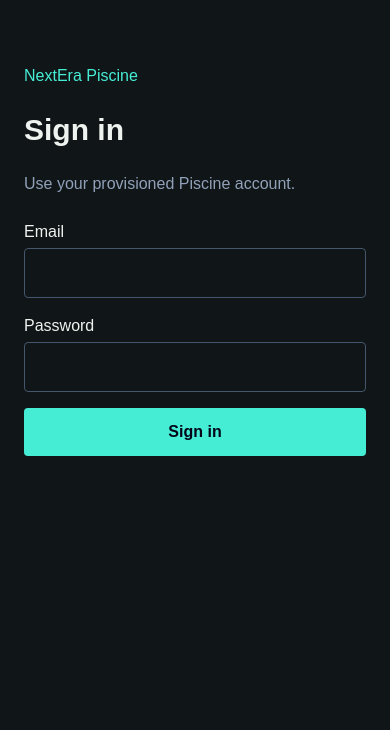
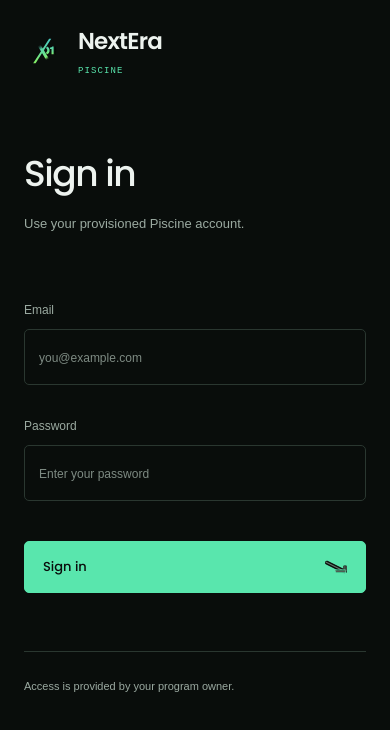
Before and after one commit to infoNextera2020/nextera-piscine, a Next.js app in the folder apps/web/: page /login in a window 390 px wide. Shown: the top 730 px of the page. Built offline with nearby package versions, Linux system fonts and the light colour scheme; a web font is replaced by a local one.

Commit message:
Apply approved sign-in and access presentation

```diff
--- a/apps/web/app/access-denied/page.tsx
+++ b/apps/web/app/access-denied/page.tsx
@@ -1,12 +1,9 @@
 import Link from 'next/link';
 import { logout } from '../login/actions';
-
-const messages = {
-  NOT_PROVISIONED:
-    'Your identity is authenticated, but a NextEra account has not been provisioned. Contact your operator.',
-  INACTIVE: 'Your NextEra account is inactive. Contact your operator.',
-  FORBIDDEN: 'Your NextEra role does not allow access to this page.',
-};
+import { AccessSurface } from '../../components/learning/access-surface';
+import { HairlineIcon } from '../../components/learning/hairline-icon';
+import { accessDeniedState } from '../../lib/learning/access-state';
+import s from '../../components/learning/access.module.css';
 
 export default async function AccessDeniedPage({
   searchParams,
@@ -14,19 +11,22 @@ export default async function AccessDeniedPage({
   searchParams: Promise<{ reason?: string }>;
 }) {
   const { reason } = await searchParams;
-  const code =
-    reason && Object.hasOwn(messages, reason) ? (reason as keyof typeof messages) : 'FORBIDDEN';
+  const state = accessDeniedState(reason);
   return (
-    <main className="mx-auto max-w-xl space-y-6 px-6 py-16">
-      <h1 className="text-3xl font-semibold">Access denied</h1>
-      <p>{messages[code]}</p>
-      <p className="font-mono text-sm">{code}</p>
-      <Link href="/app" className="block text-teal-300">
-        Return to app
+    <AccessSurface>
+      <HairlineIcon name="gate" size={38} />
+      <p className={s.eyebrow}>Access denied</p>
+      <h1>This workspace is unavailable</h1>
+      <p className={s.description}>{state.message}</p>
+      <p className={s.reason}>{state.code}</p>
+      <Link href="/app" className={s.secondary}>
+        Return to Home <HairlineIcon name="arrow" />
       </Link>
       <form action={logout}>
-        <button className="rounded border px-4 py-2">Sign out</button>
+        <button className={s.secondary}>
+          Sign out <HairlineIcon name="logout" />
+        </button>
       </form>
-    </main>
+    </AccessSurface>
   );
 }
--- /dev/null
+++ b/apps/web/app/login/error.tsx
@@ -0,0 +1,5 @@
+'use client';
+import { AccessRecovery } from '../../components/learning/access-surface';
+export default function LoginError({ reset }: { reset(): void }) {
+  return <AccessRecovery kind="login" onRetry={reset} />;
+}
--- a/apps/web/app/login/page.tsx
+++ b/apps/web/app/login/page.tsx
@@ -1,5 +1,8 @@
-import Link from 'next/link';
 import { login } from './actions';
+import { AccessSurface } from '../../components/learning/access-surface';
+import { LoginForm } from '../../components/learning/login-form';
+import { loginFailureMessage } from '../../lib/learning/access-state';
+import s from '../../components/learning/access.module.css';
 
 export default async function LoginPage({
   searchParams,
@@ -7,47 +10,18 @@ export default async function LoginPage({
   searchParams: Promise<{ error?: string }>;
 }) {
   const { error } = await searchParams;
+  const message = loginFailureMessage(error);
   return (
-    <main className="mx-auto max-w-md px-6 py-16">
-      <Link href="/" className="text-teal-300">
-        NextEra Piscine
-      </Link>
-      <h1 className="my-6 text-3xl font-semibold">Sign in</h1>
-      <p className="mb-6 text-slate-400">Use your provisioned Piscine account.</p>
-      {error && (
-        <p role="alert" className="mb-4 text-amber-300">
-          {error === 'logout_failed'
-            ? 'Sign out failed. Please try again.'
-            : 'Unable to sign in. Check your email and password.'}
+    <AccessSurface>
+      <h1>Sign in</h1>
+      <p className={s.description}>Use your provisioned Piscine account.</p>
+      {message && (
+        <p role="alert" className={s.error}>
+          {message}
         </p>
       )}
-      <form action={login} className="flex flex-col gap-4">
-        <label>
-          Email
-          <input
-            name="email"
-            type="email"
-            autoComplete="username"
-            maxLength={320}
-            required
-            className="mt-1 w-full rounded border border-slate-600 p-3"
-          />
-        </label>
-        <label>
-          Password
-          <input
-            name="password"
-            type="password"
-            autoComplete="current-password"
-            maxLength={1024}
-            required
-            className="mt-1 w-full rounded border border-slate-600 p-3"
-          />
-        </label>
-        <button className="rounded bg-teal-300 px-4 py-3 font-semibold text-slate-950">
-          Sign in
-        </button>
-      </form>
-    </main>
+      <LoginForm action={login} />
+      <p className={s.footer}>Access is provided by your program owner.</p>
+    </AccessSurface>
   );
 }
--- /dev/null
+++ b/apps/web/components/learning/access-surface.tsx
@@ -0,0 +1,52 @@
+import Image from 'next/image';
+import Link from 'next/link';
+import type { ReactNode } from 'react';
+import { HairlineIcon } from './hairline-icon';
+import s from './access.module.css';
+
+export function AccessSurface({ children }: { children: ReactNode }) {
+  return (
+    <main className={s.page}>
+      <header className={s.header}>
+        <Link href="/" className={s.brand} aria-label="NextEra Piscine home">
+          <Image
+            src="/piscine/official-coding-logo.svg"
+            width={42}
+            height={42}
+            alt=""
+            unoptimized
+          />
+          <span>
+            <strong>NextEra</strong>
+            <small>PISCINE</small>
+          </span>
+        </Link>
+      </header>
+      <section className={s.card}>{children}</section>
+    </main>
+  );
+}
+export function AccessRecovery({
+  kind,
+  onRetry,
+}: {
+  kind: 'workspace' | 'login';
+  onRetry(): void;
+}) {
+  return (
+    <AccessSurface>
+      <HairlineIcon name="gate" size={38} />
+      <p className={s.eyebrow}>Service unavailable</p>
+      <h1>{kind === 'login' ? 'Sign-in service unavailable' : 'Could not load your workspace'}</h1>
+      <p className={s.description}>
+        Please try again in a moment. Your access could not be checked.
+      </p>
+      <button className={s.primary} onClick={onRetry}>
+        Try again <HairlineIcon name="arrow" />
+      </button>
+      <p className={s.footer}>
+        Access and account permissions remain controlled by your program owner.
+      </p>
+    </AccessSurface>
+  );
+}
--- /dev/null
+++ b/apps/web/components/learning/access.module.css
@@ -0,0 +1,200 @@
+.page {
+  min-height: 100svh;
+  box-sizing: border-box;
+  color: var(--workspace-text);
+  background: var(--workspace-bg);
+  font-family: var(--workspace-font);
+  padding: 0 24px 64px;
+}
+.page * {
+  box-sizing: border-box;
+}
+.header {
+  padding: 36px 40px 0;
+}
+.brand {
+  display: inline-flex;
+  align-items: center;
+  gap: 12px;
+  min-height: 48px;
+  color: var(--workspace-text);
+  text-decoration: none;
+}
+.brand strong {
+  display: block;
+  font-size: 24px;
+  font-weight: 600;
+  letter-spacing: -0.035em;
+}
+.brand small {
+  display: block;
+  color: var(--workspace-accent);
+  font:
+    9px/1.8 ui-monospace,
+    monospace;
+  letter-spacing: 0.12em;
+  margin-top: 4px;
+}
+.card {
+  width: 100%;
+  max-width: 492px;
+  margin: 88px auto 0;
+  border: 1px solid var(--workspace-border);
+  border-radius: 9px;
+  padding: 34px 39px 36px;
+  background: var(--workspace-panel);
+  min-width: 0;
+}
+.card h1 {
+  margin: 0 0 16px;
+  font-size: 38px;
+  font-weight: 500;
+  line-height: 1.25;
+  letter-spacing: -0.04em;
+  overflow-wrap: anywhere;
+}
+.description {
+  font-size: 13px;
+  line-height: 1.9;
+  color: var(--workspace-muted);
+  margin: 0 0 34px;
+}
+.form fieldset {
+  border: 0;
+  padding: 0;
+  margin: 0;
+  min-width: 0;
+}
+.form label {
+  display: block;
+  color: var(--workspace-muted);
+  font-size: 12px;
+  margin: 26px 0 10px;
+}
+.form input {
+  display: block;
+  width: 100%;
+  min-height: 56px;
+  padding: 14px;
+  color: var(--workspace-text);
+  background: var(--workspace-bg);
+  border: 1px solid var(--workspace-border);
+  border-radius: 5px;
+  font: 16px/1.5 var(--workspace-font);
+}
+.form input::placeholder {
+  color: var(--workspace-muted);
+  opacity: 0.8;
+  font-size: 12px;
+}
+.primary,
+.secondary {
+  display: flex;
+  justify-content: space-between;
+  align-items: center;
+  gap: 14px;
+  min-height: 52px;
+  width: 100%;
+  padding: 14px 18px;
+  border: 1px solid var(--workspace-border);
+  border-radius: 5px;
+  font: 500 13px/1.6 var(--workspace-font);
+  text-decoration: none;
+  cursor: pointer;
+}
+.primary {
+  margin-top: 36px;
+  color: var(--workspace-ink);
+  background: var(--workspace-accent);
+  border-color: var(--workspace-accent);
+}
+.secondary {
+  color: var(--workspace-text);
+  background: transparent;
+  margin-top: 14px;
+}
+.form fieldset:disabled {
+  opacity: 0.7;
+}
+.form fieldset:disabled button {
+  cursor: wait;
+}
+.status {
+  margin: 12px 0 0;
+  min-height: 18px;
+  color: var(--workspace-muted);
+  font-size: 11px;
+  line-height: 1.7;
+}
+.footer {
+  margin: 26px 0 0;
+  padding-top: 22px;
+  text-align: center;
+  color: var(--workspace-muted);
+  font-size: 11px;
+  line-height: 1.9;
+}
+.error {
+  color: var(--workspace-warning);
+  padding: 12px 14px;
+  border: 1px solid var(--workspace-border);
+  border-radius: 5px;
+  font-size: 12px;
+  line-height: 1.8;
+}
+.eyebrow {
+  color: var(--workspace-warning);
+  text-transform: uppercase;
+  letter-spacing: 0.08em;
+  font:
+    10px/1.7 ui-monospace,
+    monospace;
+  margin: 18px 0;
+}
+.reason {
+  color: var(--workspace-muted);
+  font-size: 11px;
+  overflow-wrap: anywhere;
+}
+.page :is(a, button, input):focus-visible {
+  outline: 2px solid var(--workspace-accent);
+  outline-offset: 3px;
+}
+@media (max-width: 600px) {
+  .header {
+    padding: 24px 0 0;
+  }
+  .brand strong {
+    font-size: 23px;
+  }
+  .card {
+    border: 0;
+    background: transparent;
+    padding: 0;
+    margin-top: 72px;
+    max-width: 420px;
+  }
+  .card h1 {
+    font-size: 36px;
+  }
+  .description {
+    margin-bottom: 32px;
+  }
+  .form label {
+    margin-top: 32px;
+  }
+  .primary {
+    margin-top: 40px;
+  }
+  .footer {
+    border-top: 1px solid var(--workspace-border);
+    text-align: left;
+    margin-top: 28px;
+    padding-top: 24px;
+  }
+}
+@media (prefers-reduced-motion: reduce) {
+  .page * {
+    scroll-behavior: auto;
+  }
+}
--- /dev/null
+++ b/apps/web/components/learning/login-form.tsx
@@ -0,0 +1,45 @@
+'use client';
+import { useFormStatus } from 'react-dom';
+import { HairlineIcon } from './hairline-icon';
+import s from './access.module.css';
+
+function LoginFields() {
+  const { pending } = useFormStatus();
+  return (
+    <fieldset disabled={pending} aria-busy={pending}>
+      <label htmlFor="login-email">Email</label>
+      <input
+        id="login-email"
+        name="email"
+        type="email"
+        autoComplete="username"
+        maxLength={320}
+        required
+        placeholder="you@example.com"
+      />
+      <label htmlFor="login-password">Password</label>
+      <input
+        id="login-password"
+        name="password"
+        type="password"
+        autoComplete="current-password"
+        maxLength={1024}
+        required
+        placeholder="Enter your password"
+      />
+      <button className={s.primary} type="submit">
+        {pending ? 'Signing in…' : 'Sign in'} <HairlineIcon name="arrow" />
+      </button>
+      <p className={s.status} role="status">
+        {pending ? 'Confirming your account…' : ''}
+      </p>
+    </fieldset>
+  );
+}
+export function LoginForm({ action }: { action(form: FormData): Promise<void> }) {
+  return (
+    <form action={action} className={s.form}>
+      <LoginFields />
+    </form>
+  );
+}
--- /dev/null
+++ b/apps/web/lib/learning/access-state.ts
@@ -0,0 +1,18 @@
+/** Allowlisted copy only: query strings never become account or service evidence. */
+export function loginFailureMessage(error?: string) {
+  if (!error) return null;
+  return error === 'logout_failed'
+    ? 'Sign out failed. Please try again.'
+    : 'Unable to sign in. Check your email and password.';
+}
+const reasons = {
+  NOT_PROVISIONED:
+    'Your identity is authenticated, but a NextEra account has not been provisioned. Contact your operator.',
+  INACTIVE: 'Your NextEra account is inactive. Contact your operator.',
+  FORBIDDEN: 'Your NextEra role does not allow access to this page.',
+} as const;
+export function accessDeniedState(reason?: string) {
+  const code =
+    reason && Object.hasOwn(reasons, reason) ? (reason as keyof typeof reasons) : 'FORBIDDEN';
+  return { code, message: reasons[code] };
+}
```
Also changed, not shown: apps/web/app/app/error.tsx (+3 -14 lines), 1 other file (tests, documents, lock files or other folders).
